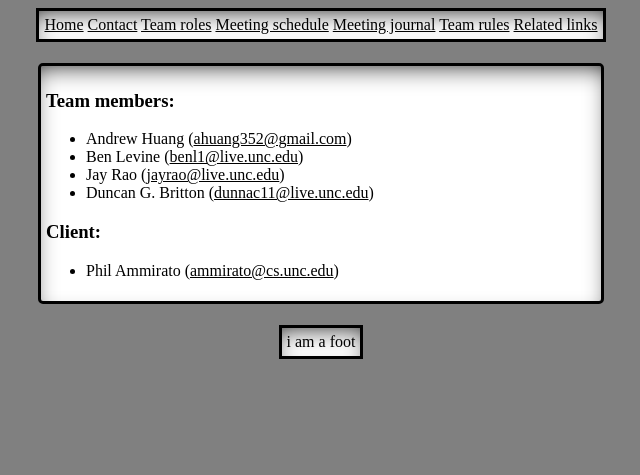
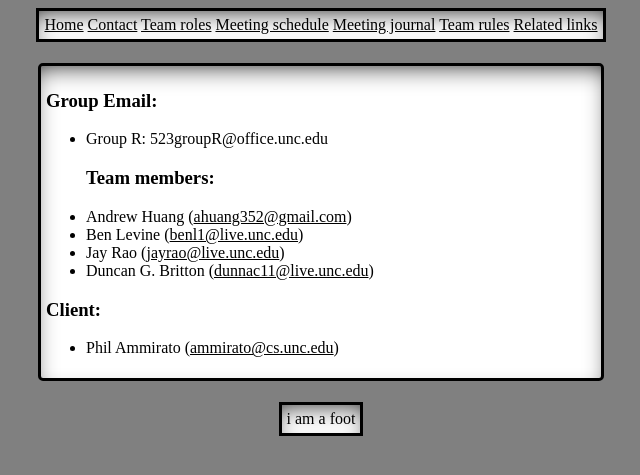
Before and after one commit to jay1723/ObjectDetectionWebsite, a Jekyll site: the page built from contact.md, in a window 1280 px wide. Shown: the top 475 px of the page, without its empty margins (319-959 px from the left). Built offline with Jekyll 4.4.1, drawn with Linux system fonts in a browser that asks for light colours.

Commit message:
add group email
added group email

```diff
--- a/contact.md
+++ b/contact.md
@@ -2,7 +2,8 @@
 layout: default
 title: Contact information
 ---
-
+### Group Email:
+* Group R: 523groupR@office.unc.edu
 ### Team members:
 * Andrew Huang ([ahuang352@gmail.com](mailto:ahuang352@gmail.com))
 * Ben Levine ([benl1@live.unc.edu](mailto:benl1@live.unc.edu))
```
